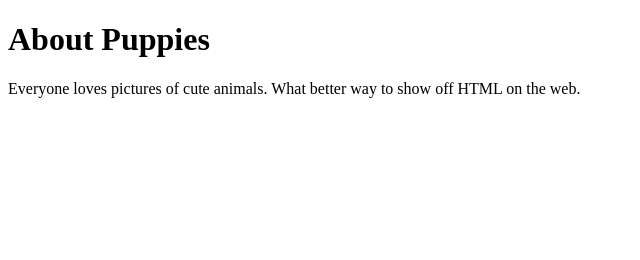
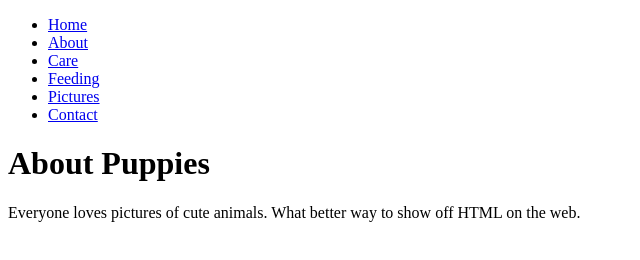
Before and after one commit to egrieco/puppies, a plain HTML site: page about.html in a window 1280 px wide. Shown: the whole page, without its empty margins (0-640 px from the left). Drawn offline with Linux system fonts and the light colour scheme.

Commit message:
Copy nav bar

```diff
--- a/about.html
+++ b/about.html
@@ -9,6 +9,16 @@
 </head>
 
 <body>
+    <nav>
+        <ul>
+            <li><a href="index.html">Home</a></li>
+            <li><a href="about.html">About</a></li>
+            <li><a href="pages/care.html">Care</a></li>
+            <li><a href="pages/feeding.html">Feeding</a></li>
+            <li><a href="pages/pictures.html">Pictures</a></li>
+            <li><a href="contact.html">Contact</a></li>
+        </ul>
+    </nav>
     <h1>About Puppies</h1>
     <p>Everyone loves pictures of cute animals. What better way to show off HTML on the web.</p>
 </body>
```
Also changed, not shown: contact.html (+10 -0 lines), pages/care.html (+10 -0 lines), pages/feeding.html (+10 -0 lines), pages/pictures.html (+10 -0 lines).
